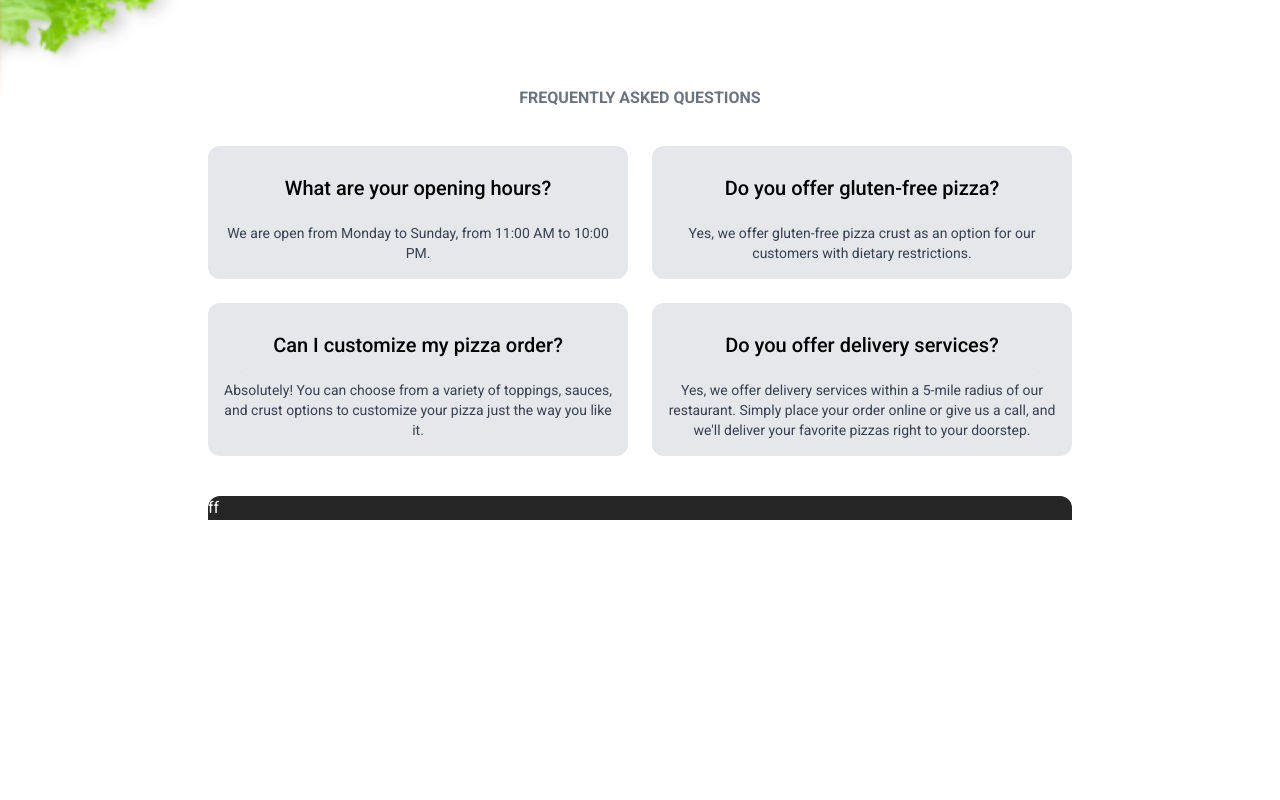
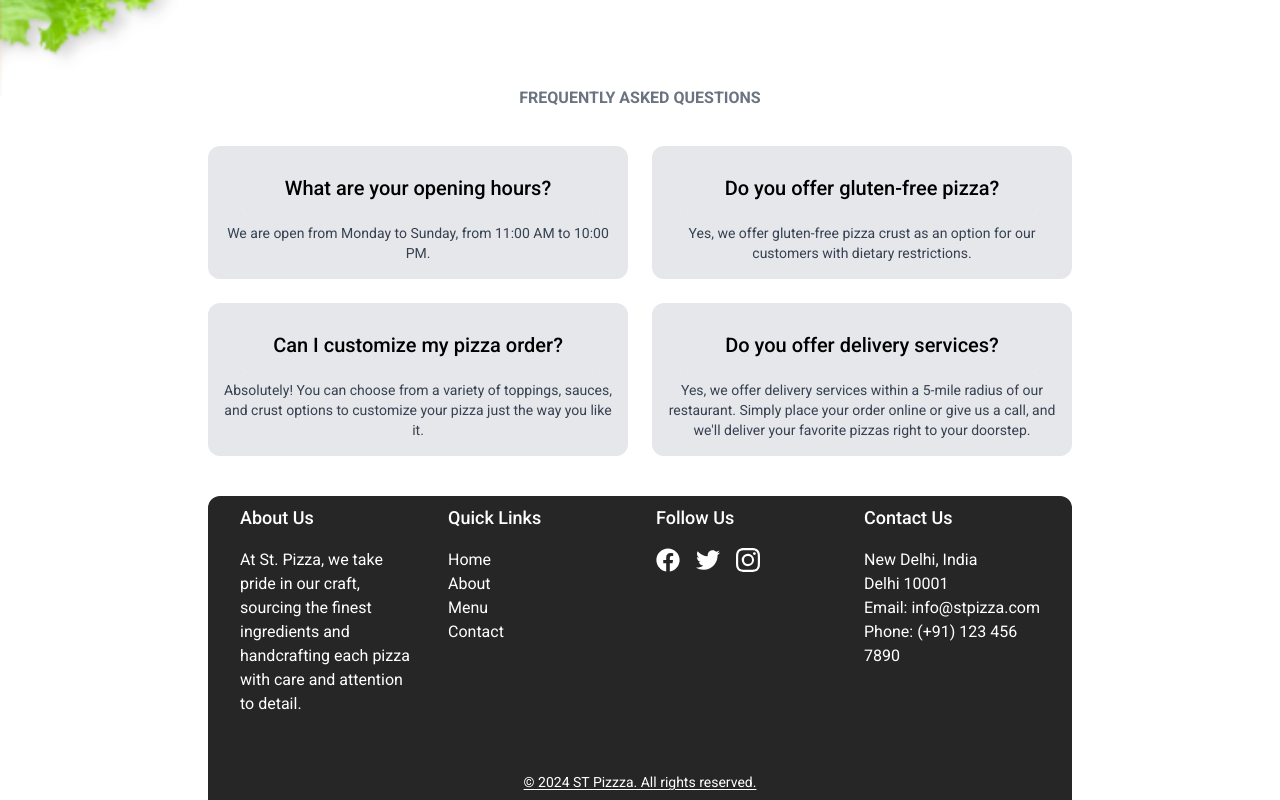
Before and after one commit to shashank-2310/Deluxe-Dhaba, a Next.js app: page / in a window 1280 px wide. Shown: the part 4320-5120 px from the top of the page. Before the commit the page ends 4840 px from the top, so only its background shows below. Built offline with nearby package versions, Linux system fonts and the light colour scheme.

Commit message:
Footer done

```diff
--- a/src/app/layout.tsx
+++ b/src/app/layout.tsx
@@ -19,7 +19,7 @@ export default function RootLayout({
   return (
     <html lang="en">
       <body className={roboto.className}>
-        <main className="max-w-4xl mx-auto sm:px-4 sm:pt-4 px-3 pt-3">
+        <main className="max-w-4xl mx-auto sm:px-4 sm:pt-4 px-2 pt-3">
           <Header />
           {children}
           <Footer />
--- a/src/components/Footer.tsx
+++ b/src/components/Footer.tsx
@@ -1,9 +1,76 @@
+"use client";
+
 import React from 'react'
+import { FaFacebook, FaTwitter } from "react-icons/fa";
+import { BsInstagram } from "react-icons/bs";
+import Link from 'next/link';
+
 
 const Footer = () => {
     return (
-        <footer className='bg-black/85 text-white  rounded-ss-xl rounded-se-xl sm:mt-10 mt-5'>
-            ff
+        <footer className=' bg-black/85 text-white  rounded-ss-xl rounded-se-xl sm:mt-10 mt-5'>
+            <div className="max-w-6xl mx-auto grid grid-cols-1 sm:grid-cols-2 lg:grid-cols-4 gap-8 px-4 py-2 sm:px-6 lg:px-8">
+                <div>
+                    <h2 className="text-white text-lg font-medium mb-4">About Us</h2>
+                    <p className="mb-4 text-left">
+                        At St. Pizza, we take pride in our craft, sourcing the finest ingredients and handcrafting each pizza with care and attention to detail.
+                    </p>
+                </div>
+                <div>
+                    <h2 className="text-white text-lg font-medium mb-4">Quick Links</h2>
+                    <ul>
+                        <li>
+                            <a
+                                href="/"
+                                className="hover:text-primaryPizza transition-colors duration-300"
+                            >
+                                Home
+                            </a>
+                        </li>
+                        <li>
+                            <a
+                                href="/about"
+                                className="hover:text-primaryPizza transition-colors duration-300"
+                            >
+                                About
+                            </a>
+                        </li>
+                        <li>
+                            <a
+                                href="/menu"
+                                className="hover:text-primaryPizza transition-colors duration-300"
+                            >
+                                Menu
+                            </a>
+                        </li>
+                        <li>
+                            <a
+                                href="/contact"
+                                className="hover:text-primaryPizza transition-colors duration-300"
+                            >
+                                Contact
+                            </a>
+                        </li>
+                    </ul>
+                </div>
+                <div>
+                    <h2 className="text-white text-lg font-medium mb-4">Follow Us</h2>
+                    <div className="flex space-x-4 text-2xl">
+                        <Link className='hover:text-primaryPizza' target='_blank' href='https://www.facebook.com'><FaFacebook /></Link>
+                        <Link className='hover:text-primaryPizza' target='_blank' href='https://www.twitter.com'><FaTwitter /></Link>
+                        <Link className='hover:text-primaryPizza' target='_blank' href='https://www.instagram.com'><BsInstagram /></Link>
+
+                    </div>
+                </div>
+                <div>
+                    <h2 className="text-white text-lg font-medium mb-4">Contact Us</h2>
+                    <p>New Delhi, India</p>
+                    <p>Delhi 10001</p>
+                    <p>Email: info@stpizza.com</p>
+                    <p>Phone: (+91) 123 456 7890</p>
+                </div>
+            </div>
+            <p className="text-center text-sm pt-8 pb-2 text-white underline underline-offset-2">© 2024 ST Pizzza. All rights reserved.</p>
         </footer>
     )
 }
--- a/tailwind.config.ts
+++ b/tailwind.config.ts
@@ -29,9 +29,6 @@ module.exports = {
       colors: {
         primaryPizza: '#f13a01',
       },
-      // backgroundImage: {
-      //   footer:
-      // },
       animation: {
         scroll:
           "scroll var(--animation-duration, 40s) var(--animation-direction, forwards) linear infinite",
```
Also changed, not shown: public/footer.jpg (deleted).
